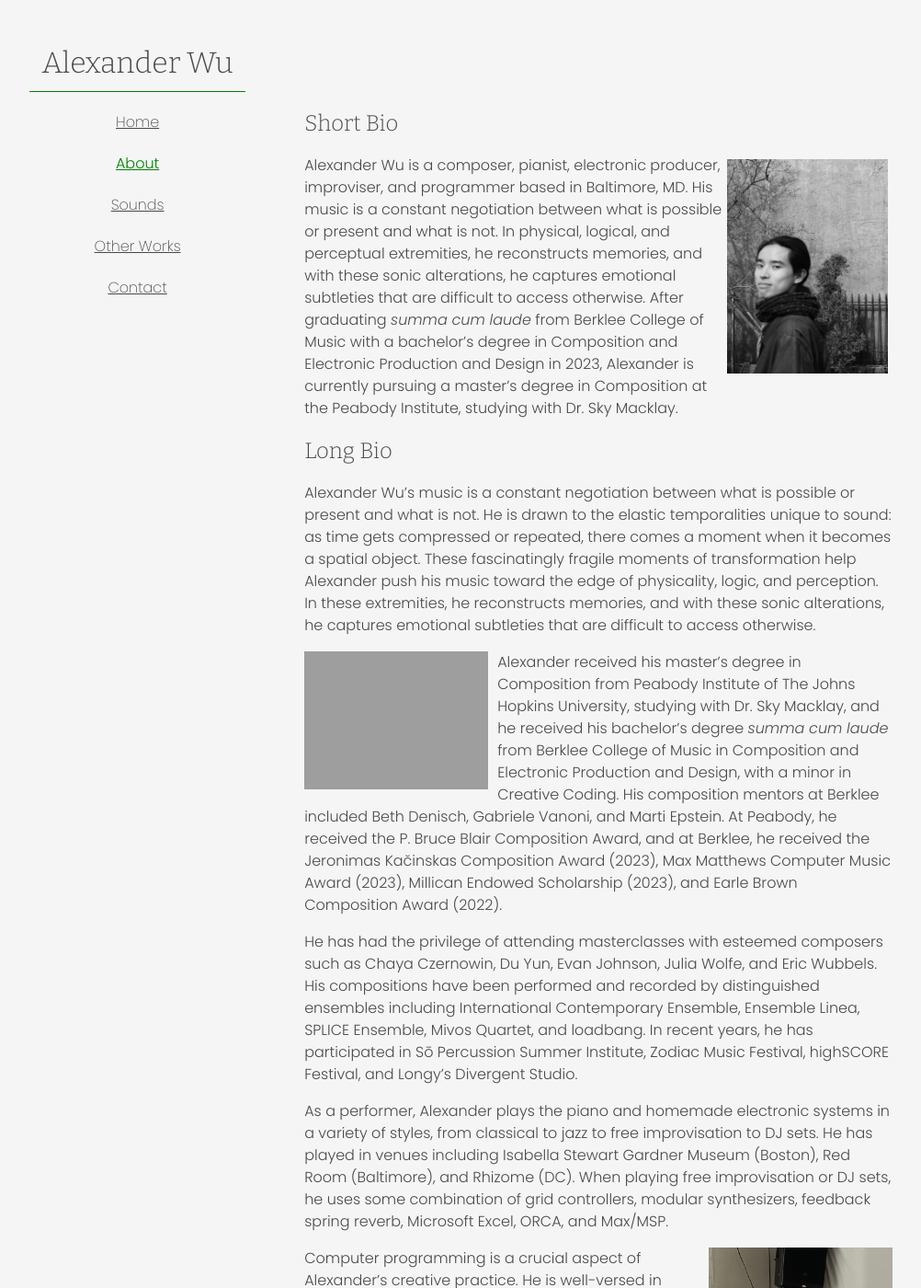
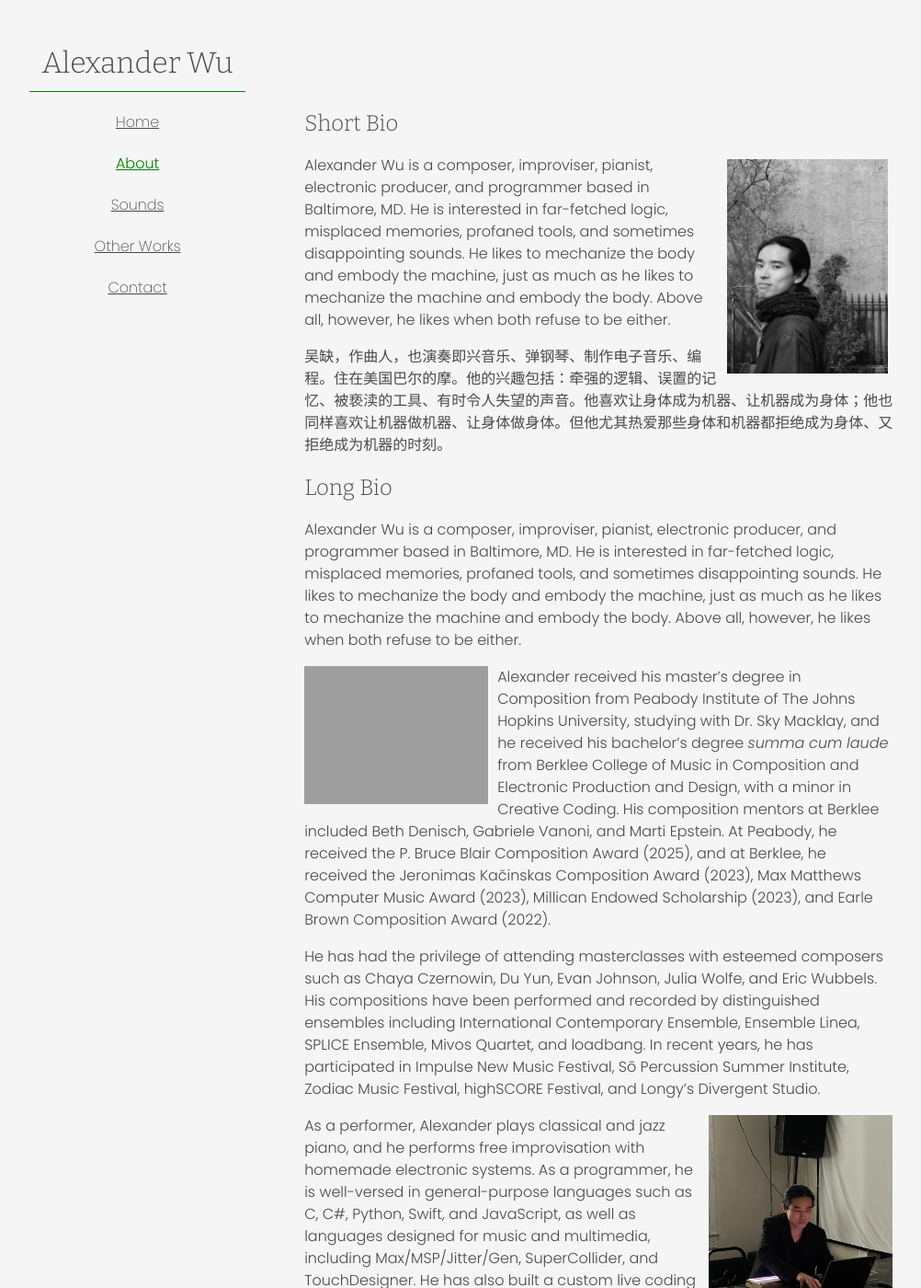
Before and after one commit to aleksuuu/aleksuuu.github.io, a Jekyll site: the page built from about.md, in a window 1280 px wide and 1400 px high. Shown: the whole window at 92% size, without its empty margins (18-1020 px from the left). Built offline with Jekyll 4.4.1, drawn with Linux system fonts in a browser that asks for light colours; some of the changed text lies outside the part shown.

Commit message:
Update bios

```diff
--- a/_config.yml
+++ b/_config.yml
@@ -19,8 +19,10 @@
 # in the templates via {{ site.myvariable }}.
 
 title: Alexander Wu
-description: >- # this means to ignore newlines until "baseurl:"
-  Alexander Wu is a composer, pianist, electronic producer, improviser, and programmer based in Baltimore, MD. His music is a constant negotiation between what is possible or present and what is not. In physical, logical, and perceptual extremities, he reconstructs memories, and with these sonic alterations, he captures emotional subtleties that are difficult to access otherwise. After graduating _summa cum laude_ from Berklee College of Music with a bachelor’s degree in Composition and Electronic Production and Design in 2023, Alexander is currently pursuing a master’s degree in Composition at the Peabody Institute, studying with Dr. Sky Macklay.
+description: >- # ignore new lines
+  Alexander Wu is a composer, improviser, pianist, electronic producer, and programmer based in Baltimore, MD. He is interested in far-fetched logic, misplaced memories, profaned tools, and sometimes disappointing sounds. He likes to mechanize the body and embody the machine, just as much as he likes to mechanize the machine and embody the body. Above all, however, he likes when both refuse to be either.
+description_cn: >-
+  吴缺，作曲人，也演奏即兴音乐、弹钢琴、制作电子音乐、编程。住在美国巴尔的摩。他的兴趣包括：牵强的逻辑、误置的记忆、被亵渎的工具、有时令人失望的声音。他喜欢让身体成为机器、让机器成为身体；他也同样喜欢让机器做机器、让身体做身体。但他尤其热爱那些身体和机器都拒绝成为身体、又拒绝成为机器的时刻。
 baseurl: "" # the subpath of your site, e.g. /blog
 url: "https://aleksuuu.github.io" # the base hostname & protocol for your site, e.g. http://example.com
 pdfurl: "assets/pdfs"
--- a/about.md
+++ b/about.md
@@ -7,23 +7,22 @@ title: About
 
 ![A black and white photo of Alexander wearing a black scarf looking back at the camera]({{ site.imgurl | absolute_url }}/headshot.jpg){: width="175" style="float: right; padding: 5px;" }
 {{ site.description | markdownify }}
+{{ site.description_cn | markdownify }}
 
 ## Long Bio
 
-Alexander Wu’s music is a constant negotiation between what is possible or present and what is not. He is drawn to the elastic temporalities unique to sound: as time gets compressed or repeated, there comes a moment when it becomes a spatial object. These fascinatingly fragile moments of transformation help Alexander push his music toward the edge of physicality, logic, and perception. In these extremities, he reconstructs memories, and with these sonic alterations, he captures emotional subtleties that are difficult to access otherwise.
+Alexander Wu is a composer, improviser, pianist, electronic producer, and programmer based in Baltimore, MD. He is interested in far-fetched logic, misplaced memories, profaned tools, and sometimes disappointing sounds. He likes to mechanize the body and embody the machine, just as much as he likes to mechanize the machine and embody the body. Above all, however, he likes when both refuse to be either.
 
 ![Alexander playing the piano behind plants, shea butter, and a few books titled “Sellout” placed on black shelves]({{ site.imgurl | absolute_url }}/gardner-portrait.png){: width="200" style="float: left; padding-right: 10px;" }
 
-Alexander received his master’s degree in Composition from Peabody Institute of The Johns Hopkins University, studying with Dr. Sky Macklay, and he received his bachelor’s degree _summa cum laude_ from Berklee College of Music in Composition and Electronic Production and Design, with a minor in Creative Coding. His composition mentors at Berklee included Beth Denisch, Gabriele Vanoni, and Marti Epstein. At Peabody, he received the P. Bruce Blair Composition Award, and at Berklee, he received the Jeronimas Kačinskas Composition Award (2023), Max Matthews Computer Music Award (2023), Millican Endowed Scholarship (2023), and Earle Brown Composition Award (2022).
+Alexander received his master’s degree in Composition from Peabody Institute of The Johns Hopkins University, studying with Dr. Sky Macklay, and he received his bachelor’s degree _summa cum laude_ from Berklee College of Music in Composition and Electronic Production and Design, with a minor in Creative Coding. His composition mentors at Berklee included Beth Denisch, Gabriele Vanoni, and Marti Epstein. At Peabody, he received the P. Bruce Blair Composition Award (2025), and at Berklee, he received the Jeronimas Kačinskas Composition Award (2023), Max Matthews Computer Music Award (2023), Millican Endowed Scholarship (2023), and Earle Brown Composition Award (2022).
 
-He has had the privilege of attending masterclasses with esteemed composers such as Chaya Czernowin, Du Yun, Evan Johnson, Julia Wolfe, and Eric Wubbels. His compositions have been performed and recorded by distinguished ensembles including International Contemporary Ensemble, Ensemble Linea, SPLICE Ensemble, Mivos Quartet, and loadbang. In recent years, he has participated in Sō Percussion Summer Institute, Zodiac Music Festival, highSCORE Festival, and Longy’s Divergent Studio.
-
-As a performer, Alexander plays the piano and homemade electronic systems in a variety of styles, from classical to jazz to free improvisation to DJ sets. He has played in venues including Isabella Stewart Gardner Museum (Boston), Red Room (Baltimore), and Rhizome (DC). When playing free improvisation or DJ sets, he uses some combination of grid controllers, modular synthesizers, feedback spring reverb, Microsoft Excel, ORCA, and Max/MSP.
+He has had the privilege of attending masterclasses with esteemed composers such as Chaya Czernowin, Du Yun, Evan Johnson, Julia Wolfe, and Eric Wubbels. His compositions have been performed and recorded by distinguished ensembles including International Contemporary Ensemble, Ensemble Linea, SPLICE Ensemble, Mivos Quartet, and loadbang. In recent years, he has participated in Impulse New Music Festival, Sō Percussion Summer Institute, Zodiac Music Festival, highSCORE Festival, and Longy’s Divergent Studio.
 
 ![Alexander sitting in front of a controller and a laptop in a concert]({{ site.imgurl | absolute_url }}/livecoding.jpg){: width="200" style="float: right; padding-left: 10px;" }
 
-Computer programming is a crucial aspect of Alexander’s creative practice. He is well-versed in general-purpose languages such as C, C#, Python, Swift, and JavaScript, as well as languages designed for music and multimedia, including Max/MSP/Jitter/Gen, SuperCollider, and TouchDesigner. Notable recent projects include [_jingle bach_](https://www.youtube.com/watch?v=KpHrSDLRAIk), an audiovisual installation generated from YouTube commercials; [Microtonal Lab](https://aleksuuu.github.io/microtonal-lab/), a website offering microtonal ear training and composition tools; and [VariTuner](https://www.youtube.com/watch?v=DCE7SogPt0U), a microtonal tuner and tone generator app for iOS devices, featuring a built-in library of over 5000 microtonal scales.
+As a performer, Alexander plays classical and jazz piano, and he performs free improvisation with homemade electronic systems. As a programmer, he is well-versed in general-purpose languages such as C, C#, Python, Swift, and JavaScript, as well as languages designed for music and multimedia, including Max/MSP/Jitter/Gen, SuperCollider, and TouchDesigner. He has also built a custom live coding environment within Microsoft Excel as part of my ongoing series [Planning Obsolescence](https://www.youtube.com/watch?v=v53BP83Ujqw), which reappropriates productivity tools for musical instruments. Other notable programming projects include [Microtonal Lab](https://aleksuuu.github.io/microtonal-lab/), a website offering microtonal ear training and composition tools; and [VariTuner](https://www.youtube.com/watch?v=DCE7SogPt0U), a microtonal tuner and tone generator app for iOS devices, featuring a built-in library of over 5000 microtonal scales.
 
-Alexander currently serves as President of Peabody Improvisers Collective, a student organization dedicated to free improvisation and alternative ways of music-making outside the conservatory curriculum. He previously served as President of Society of Composers at Berklee, where he produced six concerts and conducted interviews with renowned composers.
+Alexander has served as President of Peabody Improvisers Collective, a student organization dedicated to free improvisation and alternative ways of music-making outside the conservatory curriculum, and as President of Society of Composers at Berklee, where he produced six concerts and conducted interviews with renowned composers.
 
 Alexander was born in 2000 and grew up in Lishui, China.
--- a/index.html
+++ b/index.html
@@ -7,9 +7,10 @@ title: Home
 
 <img src="{{ site.imgurl | absolute_url }}/gardner-landscape.png" alt="Alexander playing the piano behind plants, shea butter, and a few books titled 'Sellout' placed on black shelves">
 {{ site.description | markdownify }}
+{{ site.description_cn | markdownify }}
 <p>
   <a href="/about">
-    Read more&rarr;
+    Read More&rarr;
   </a>
 </p>
 <h2>Recent Projects</h2>
```
